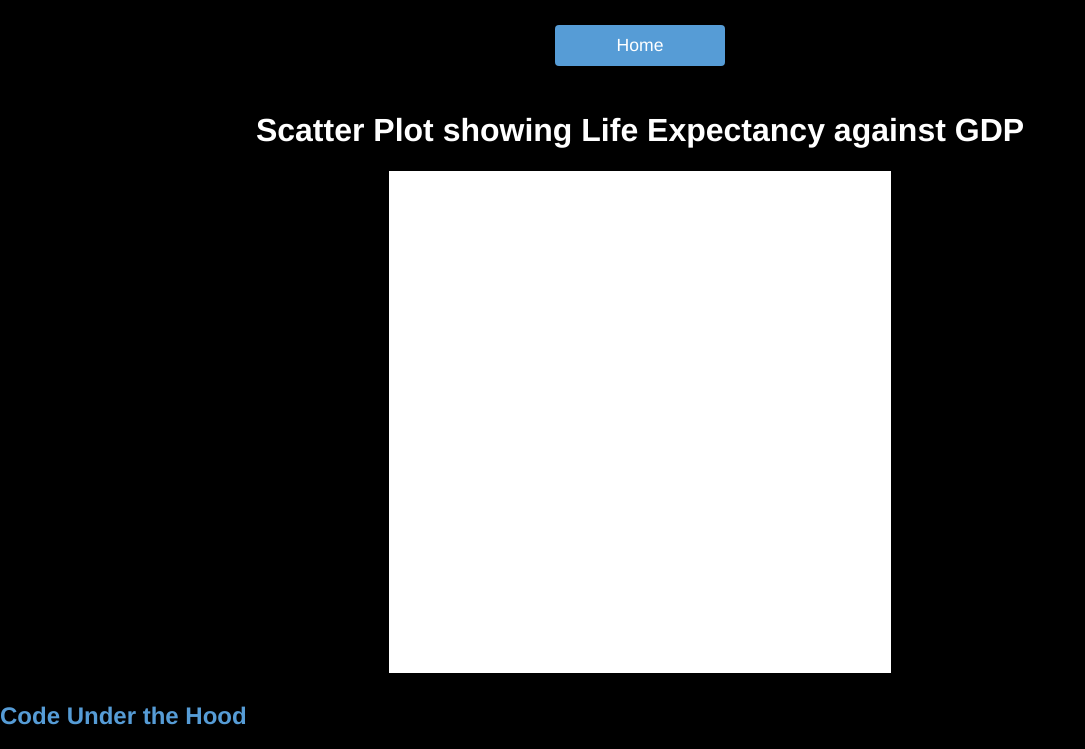
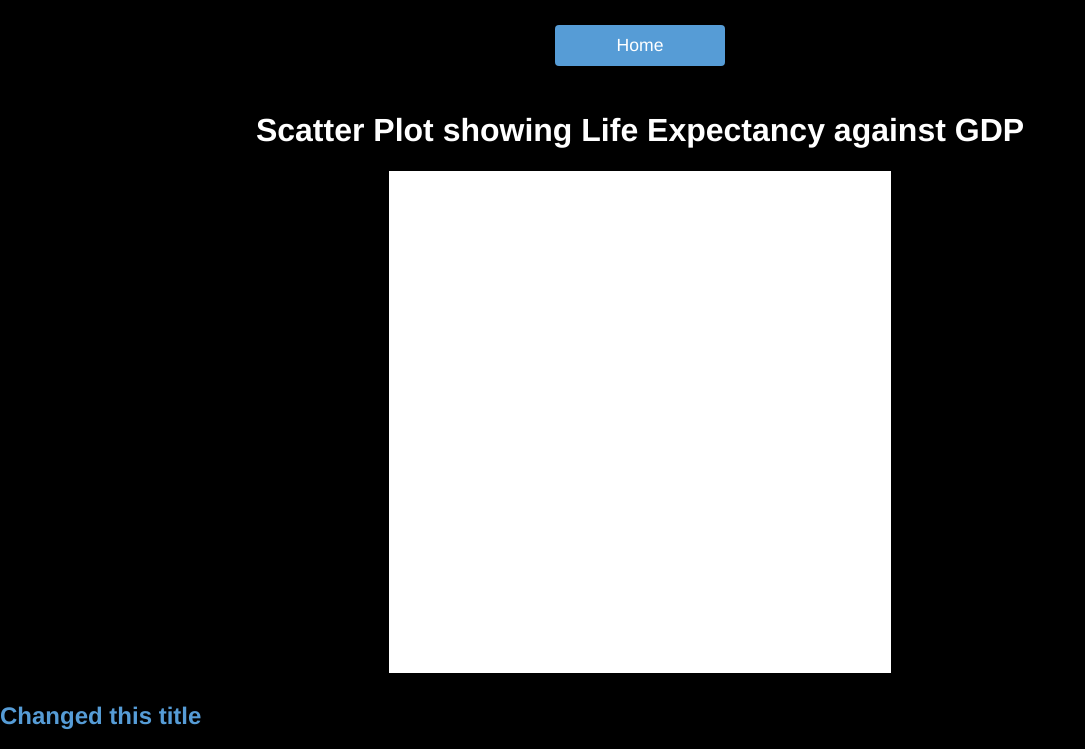
Before and after one commit to okalmanwa/INFO3300, a plain HTML site: page scatterPlots.html in a window 1280 px wide. Shown: the top 749 px of the page, without its empty margins (0-1085 px from the left). Drawn offline with nearby package versions, Linux system fonts and the light colour scheme; no server answers.

Commit message:
Changed the title of the wenbsite

```diff
--- a/scatterPlots.html
+++ b/scatterPlots.html
@@ -132,7 +132,7 @@
     </script>
 
     <!-- Displaying the code under the hood -->
-    <h2>Code Under the Hood</h2>
+    <h2>Changed this title</h2>
     <pre><code>
    <span class="tag">&lt;!DOCTYPE html&gt;</span>
    <span class="tag">&lt;html</span> <span class="attr-name">lang=</span><span class="attr-value">"en"</span><span class="tag">&gt;</span>
```
